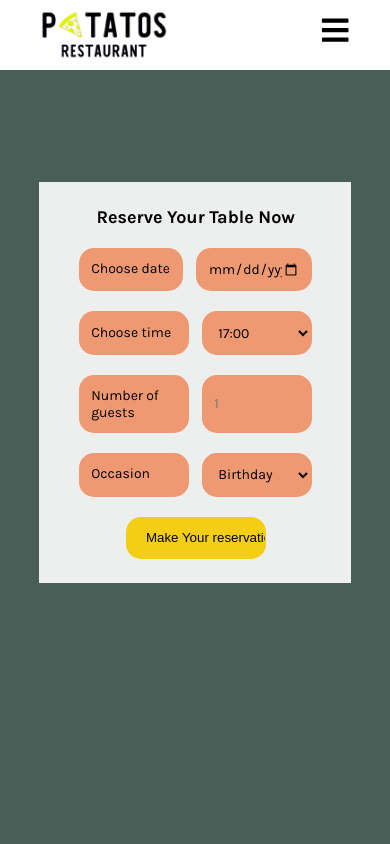
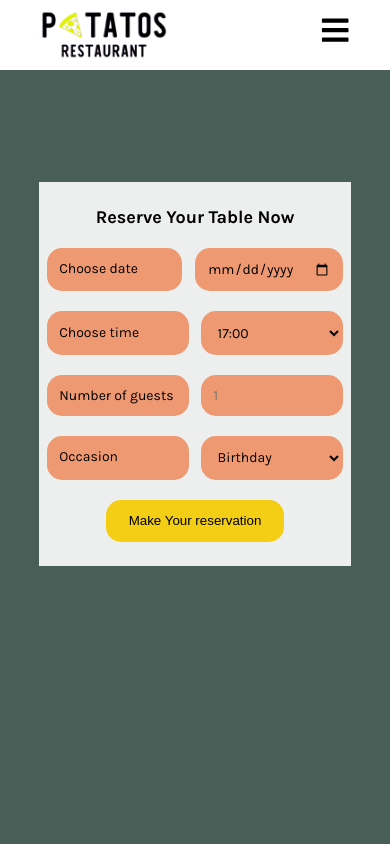
Before and after one commit to benbasty/littlelemonapp, a React (Create React App) app: page /patatos/booking in a window 390 px wide. Shown: the top 844 px of the page. Built offline with nearby package versions, Linux system fonts and the light colour scheme; a web font is replaced by a local one.

Commit message:
final media queries

```diff
--- a/src/components/booking/bookingForm.css
+++ b/src/components/booking/bookingForm.css
@@ -53,6 +53,12 @@ form input {
     }
 }
 
+@media screen and (max-width:414px) {
+    form {
+        padding: 1.5rem 0.5rem;
+    }
+}
+
 @media screen and (max-width:280px) {
     form {
         padding: 1.5rem 0.5rem;
```
